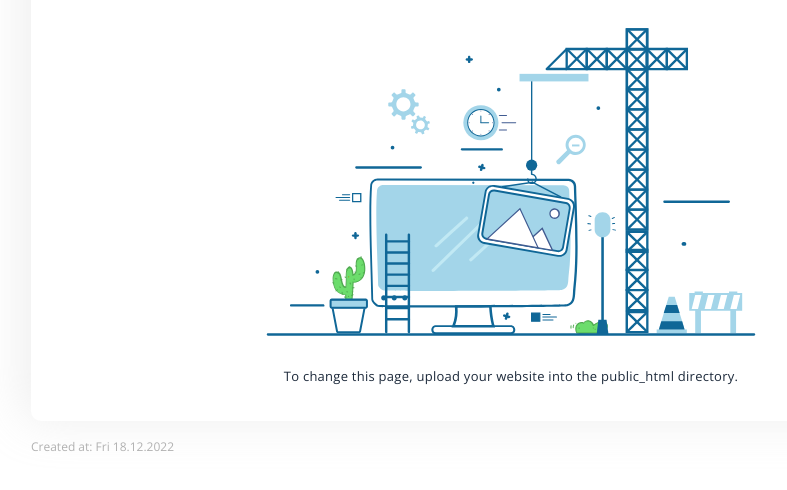
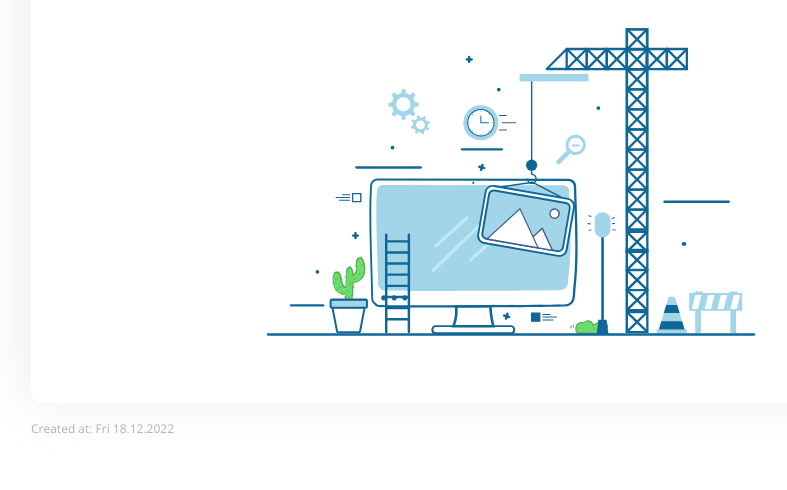
Before and after one commit to kaanncavdar/kaanncavdar.github.io, a plain HTML site: page index.html in a window 1280 px wide. Shown: the part 254-744 px from the top of the page, without its empty margins (129-916 px from the left). Drawn offline with nearby package versions, Linux system fonts and the light colour scheme.

Commit message:
Update index.html

```diff
--- a/index.html
+++ b/index.html
@@ -1561,7 +1561,6 @@
                     </g>
                 </svg>
             </div>
-            <p class="text">To change this page, upload your website into the public_html directory.</p>
         </div>
     </section>
     <footer class="container">
```
